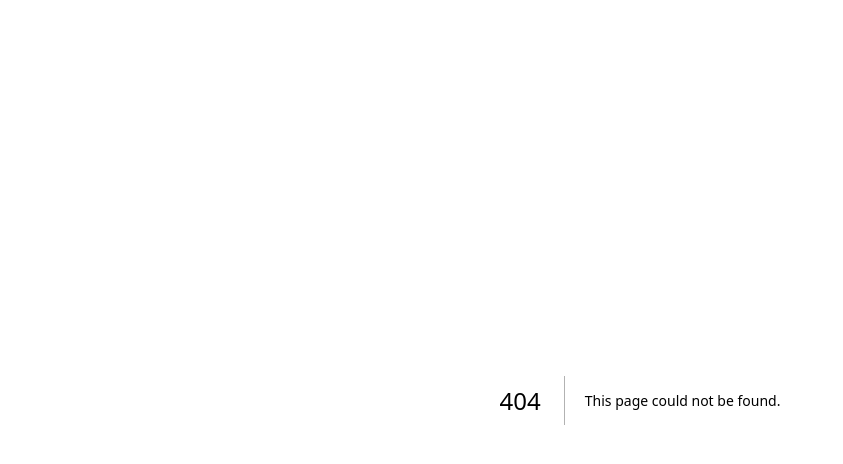
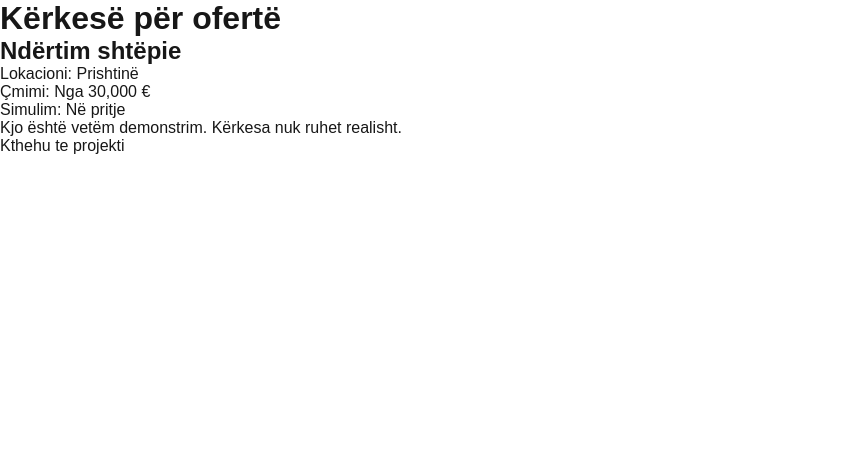
Before and after one commit to valmirasllamniku-bot/rideshare-mobile, a Next.js app in the folder aplikacioni/: page /udhetimi/1/kerkesa in a window 1280 px wide. Before the commit this address had no page. Shown: the top 464 px of the page, without its empty margins (0-843 px from the left). Built offline with nearby package versions, Linux system fonts and the light colour scheme.

Commit message:
Complete Week 3 construction app routes

```diff
--- a/aplikacioni/src/app/page.tsx
+++ b/aplikacioni/src/app/page.tsx
@@ -1,5 +1,5 @@
 import { udhetimet } from "./udhetimet";
-import KartaUdhetimi from "./KartaUdhetimi";
+import KartaUdhetimi from "../components/KartaUdhetimi";
 import styles from "./page.module.css";
 
 export default function Home() {
--- /dev/null
+++ b/aplikacioni/src/app/udhetimi/[id]/kerkesa/page.tsx
@@ -0,0 +1,55 @@
+
+import Link from "next/link";
+import { udhetimet } from "../../../udhetimet";
+
+type Props = {
+  params: Promise<{ id: string }>;
+};
+
+export default async function KerkesaPerOferte({ params }: Props) {
+  const { id } = await params;
+
+  const projekti = udhetimet.find(
+    (p) => p.id === Number(id)
+  );
+
+  if (!projekti) {
+    return (
+      <main>
+        <h1>Projekti nuk u gjet</h1>
+        <Link href="/">Kthehu te projektet</Link>
+      </main>
+    );
+  }
+
+  if (projekti.vende <= 0) {
+    return (
+      <main>
+        <h1>Nuk ka vende të lira</h1>
+        <Link href={`/udhetimi/${id}`}>
+          Kthehu te projekti
+        </Link>
+      </main>
+    );
+  }
+
+  return (
+    <main>
+      <h1>Kërkesë për ofertë</h1>
+      <h2>{projekti.titulli}</h2>
+      <p>Lokacioni: {projekti.lokacioni}</p>
+      <p>Çmimi: {projekti.cmimi}</p>
+
+      <p>
+        Simulim: Në pritje
+      </p>
+      <p>
+        Kjo është vetëm demonstrim. Kërkesa nuk ruhet realisht.
+      </p>
+
+      <Link href={`/udhetimi/${id}`}>
+        Kthehu te projekti
+      </Link>
+    </main>
+  );
+}
```
Also changed, not shown: aplikacioni/src/app/udhetimi/[id]/page.tsx (added, +44 -0 lines), aplikacioni/src/components/KartaUdhetimi.tsx (added, +28 -0 lines).
